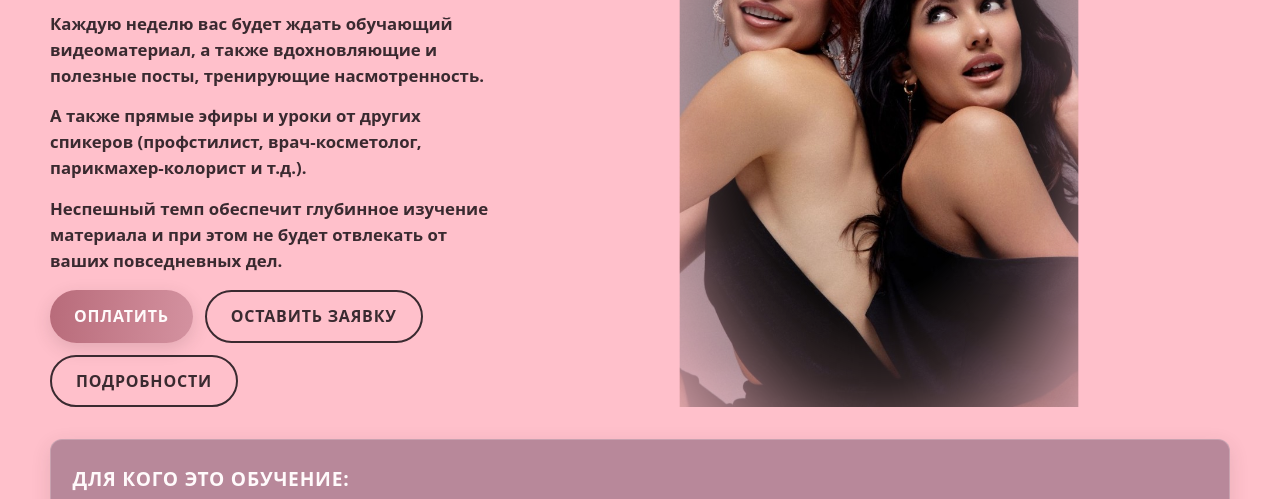
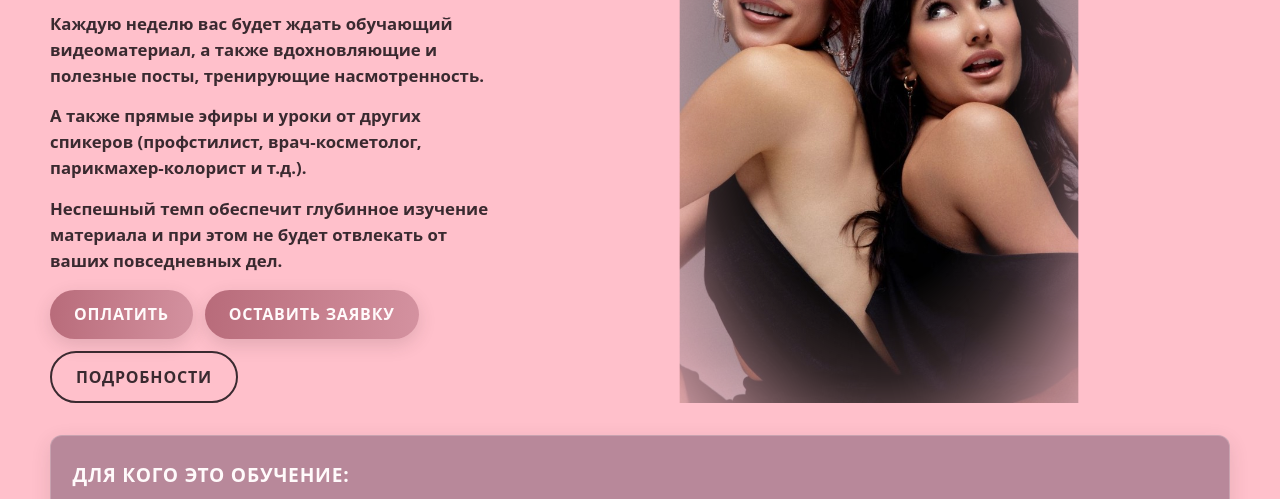
Before and after one commit to Sveta1607/beauty, a website built with Vite: page index.html in a window 1280 px wide. Shown: the part 279-778 px from the top of the page. Built offline with nearby package versions, Linux system fonts and the light colour scheme.

Commit message:
дизайн кнопки оставить заявку

```diff
--- a/index.html
+++ b/index.html
@@ -52,7 +52,7 @@
             <!-- Ссылка на оплату: замените href на URL платёжной страницы или виджета -->
             <a class="btn" href="#">Оплатить</a>
             <!-- Открывает модальное окно с формой заявки (см. #lead-dialog внизу страницы) -->
-            <button type="button" class="btn btn--ghost" id="lead-open-btn">Оставить заявку</button>
+            <button type="button" class="btn" id="lead-open-btn">Оставить заявку</button>
             <a class="btn btn--ghost" href="awaiting.html">Подробности</a>
           </div>
         </div>
```
